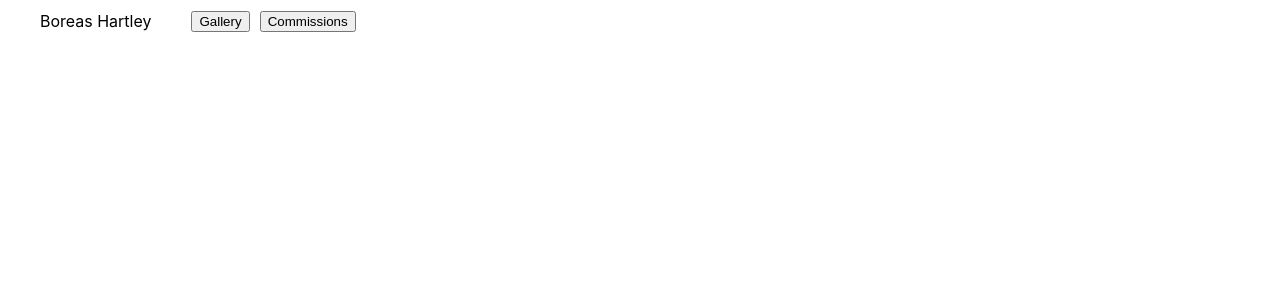
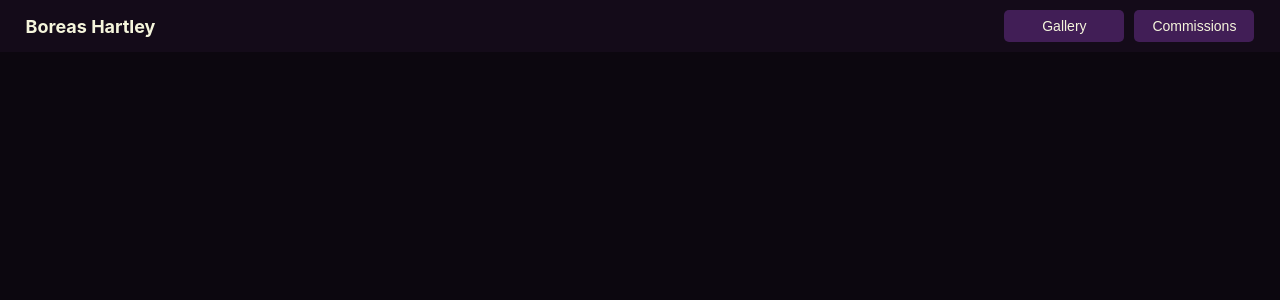
Before and after one commit to hartleyleo/Boreas-Hartley-Portfolio-Site, a React (Create React App) app in the folder portfolio-site/: page / in a window 1280 px wide. Shown: the top 300 px of the page. Built offline with nearby package versions, Linux system fonts and the light colour scheme.

Commit message:
General styling and navbar fixed

```diff
--- a/portfolio-site/src/App.css
+++ b/portfolio-site/src/App.css
@@ -3,33 +3,54 @@
 }
 
 .App-header {
-  background-color: #080b11;
-  color: white;
-  top: 0; /* Stick to the top */
-  width: 100%; /* Take the full width of the viewport */
+  background-color: #0c070f;
+  min-height: 100vh;
+  display: flex;
+  flex-direction: column;
+  align-items: center;
+  justify-content: center;
 }
 
 .navbar-container {
-  padding: 10px;
   display: flex;
   justify-content: space-between;
   align-items: center;
-  max-width: 1200px; /* Set a max-width to prevent it from becoming too wide */
-  margin: 0 auto; /* Center the content horizontally */
-  position: fixed; /* Fixed position to keep it at the top of the page */
+  padding: 10px;
+  background:#140b19;
+  width: 100%;
+  position: fixed;
+  top: 0;
 }
 
-.title {
-  flex: 0 0 60%;
+.navbar-title-container {
+  margin-right: 10px;
+  margin-left: 2%;
+  font-size: 18px;
+  font-weight: bold;
+  color: beige;
+}
+
+
+.navbar-button-container {
+  display: flex;
+  align-items: center;
+  margin-right: 2%;
 }
 
 .nav-button {
-  flex: 0 0 20%;
   margin-left: 10px;
+  padding: 8px 12px;
+  font-size: 14px;
+  cursor: pointer;
+  border: none;
+  border-radius: 5px;
+  width: 120px;
+  background-color: #411e56;
+  color: beige;
   transition: background-color 0.3s, transform 0.3s;
 }
 
 .nav-button:hover {
-  background-color: #522669;
+  background-color: #622d7f;
   transform: scale(1.05);
 }
--- a/portfolio-site/src/App.js
+++ b/portfolio-site/src/App.js
@@ -7,10 +7,9 @@ function App() {
     <div className="App">
       <header className="App-header">
 
-
+        <Navbar />
 
       </header>
-      <Navbar />
     </div>
   );
 }
--- a/portfolio-site/src/Components/Navbar.js
+++ b/portfolio-site/src/Components/Navbar.js
@@ -4,11 +4,11 @@ const Navbar = ({}) => {
 
     return (
         <div class="navbar-container">
-            <div class="title">Boreas Hartley</div>
-            <div>
+            <div class="navbar-title-container">
+                <div>Boreas Hartley</div>
+            </div>
+            <div class="navbar-button-container">
                 <button class="nav-button">Gallery</button>
-            </div>
-            <div>
                 <button class="nav-button">Commissions</button>
             </div>
         </div>
```
